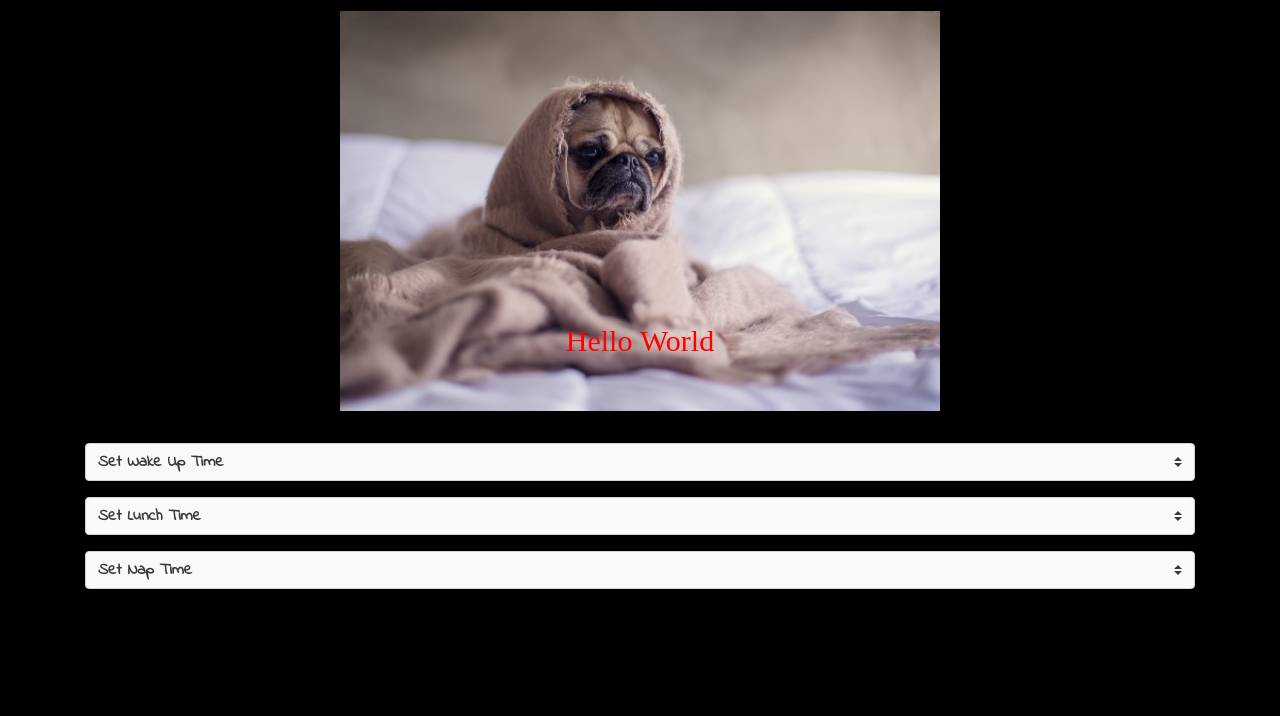
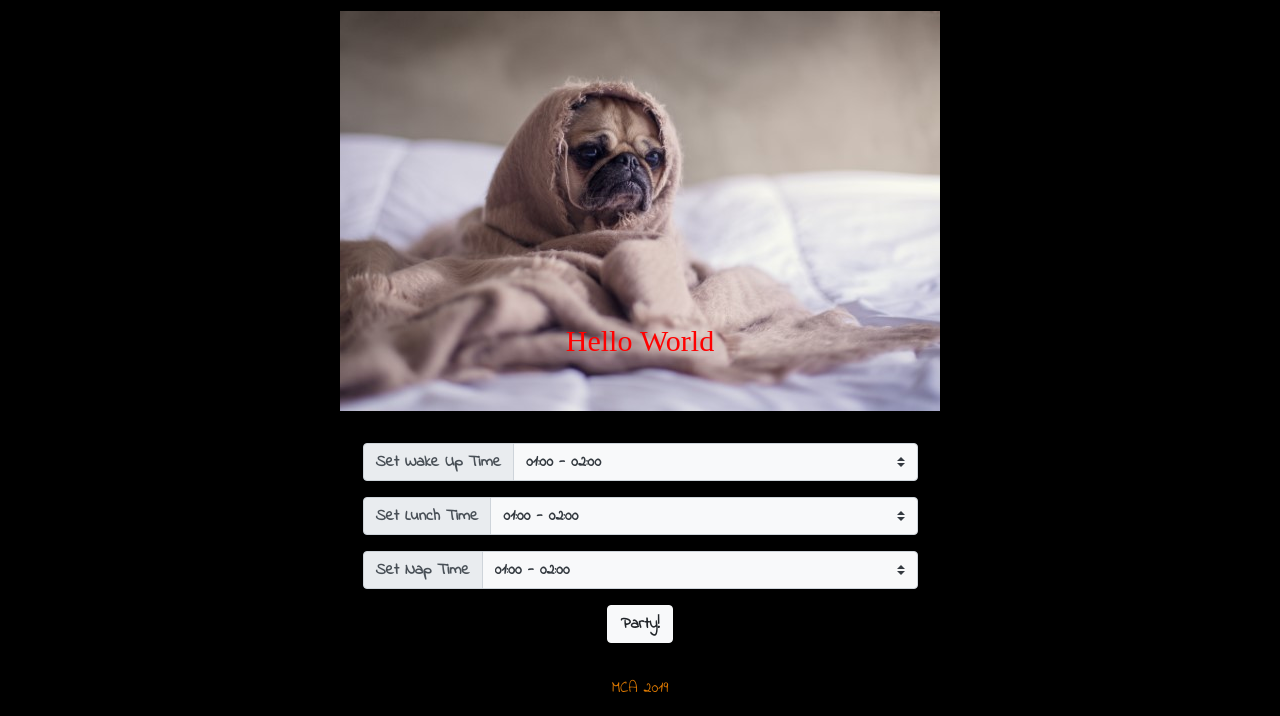
Before and after one commit to mehmetcanaygun/funclock, a plain HTML site: page index.html in a window 1280 px wide. Shown: the part 410-1126 px from the top of the page. Before the commit the page ends 1015 px from the top, so only its background shows below. Drawn offline with nearby package versions, Linux system fonts and the light colour scheme.

Commit message:
Select inputs & Party button on layout

```diff
--- a/index.html
+++ b/index.html
@@ -33,39 +33,125 @@
       <i id="rotating-puppy-icon" class="fas fa-dog fa-3x m-4"></i>
       <div id="time-wrapper" class="text-center m-4 display-2"></div>
       <canvas id="my-canvas" width="600" height="400" class="m-4"></canvas>
-      <div class="input-group mb-3">
+      <div class="input-group mb-3 w-50">
+        <div class="input-group-prepend">
+          <label
+            class="input-group-text font-weight-bold"
+            for="inputGroupSelect01"
+            >Set Wake Up Time</label
+          >
+        </div>
         <select
           class="custom-select font-weight-bold text-dark bg-light"
           id="inputGroupSelect01"
         >
-          <option selected>Set Wake Up Time</option>
-          <option value="1">One</option>
-          <option value="2">Two</option>
-          <option value="3">Three</option>
+          <option value="1">01:00 - 02:00</option>
+          <option value="1">02:00 - 03:00</option>
+          <option value="1">03:00 - 04:00</option>
+          <option value="1">04:00 - 05:00</option>
+          <option value="1">05:00 - 06:00</option>
+          <option value="1">06:00 - 07:00</option>
+          <option value="1">07:00 - 08:00</option>
+          <option value="1">08:00 - 09:00</option>
+          <option value="1">09:00 - 10:00</option>
+          <option value="1">10:00 - 11:00</option>
+          <option value="1">11:00 - 12:00</option>
+          <option value="1">12:00 - 13:00</option>
+          <option value="1">13:00 - 14:00</option>
+          <option value="1">14:00 - 15:00</option>
+          <option value="1">15:00 - 16:00</option>
+          <option value="1">16:00 - 17:00</option>
+          <option value="1">17:00 - 18:00</option>
+          <option value="1">18:00 - 19:00</option>
+          <option value="1">19:00 - 20:00</option>
+          <option value="1">20:00 - 21:00</option>
+          <option value="1">21:00 - 22:00</option>
+          <option value="1">22:00 - 23:00</option>
+          <option value="1">23:00 - 00:00</option>
+          <option value="1">00:00 - 01:00</option>
         </select>
       </div>
-      <div class="input-group mb-3">
+      <div class="input-group mb-3 w-50">
+        <div class="input-group-prepend">
+          <label
+            class="input-group-text font-weight-bold"
+            for="inputGroupSelect01"
+            >Set Lunch Time</label
+          >
+        </div>
         <select
           class="custom-select font-weight-bold text-dark bg-light"
           id="inputGroupSelect01"
         >
-          <option selected>Set Lunch Time</option>
-          <option value="1">One</option>
-          <option value="2">Two</option>
-          <option value="3">Three</option>
+          <option value="1">01:00 - 02:00</option>
+          <option value="1">02:00 - 03:00</option>
+          <option value="1">03:00 - 04:00</option>
+          <option value="1">04:00 - 05:00</option>
+          <option value="1">05:00 - 06:00</option>
+          <option value="1">06:00 - 07:00</option>
+          <option value="1">07:00 - 08:00</option>
+          <option value="1">08:00 - 09:00</option>
+          <option value="1">09:00 - 10:00</option>
+          <option value="1">10:00 - 11:00</option>
+          <option value="1">11:00 - 12:00</option>
+          <option value="1">12:00 - 13:00</option>
+          <option value="1">13:00 - 14:00</option>
+          <option value="1">14:00 - 15:00</option>
+          <option value="1">15:00 - 16:00</option>
+          <option value="1">16:00 - 17:00</option>
+          <option value="1">17:00 - 18:00</option>
+          <option value="1">18:00 - 19:00</option>
+          <option value="1">19:00 - 20:00</option>
+          <option value="1">20:00 - 21:00</option>
+          <option value="1">21:00 - 22:00</option>
+          <option value="1">22:00 - 23:00</option>
+          <option value="1">23:00 - 00:00</option>
+          <option value="1">00:00 - 01:00</option>
         </select>
       </div>
-      <div class="input-group mb-3">
+      <div class="input-group mb-3 w-50">
+        <div class="input-group-prepend">
+          <label
+            class="input-group-text font-weight-bold"
+            for="inputGroupSelect01"
+            >Set Nap Time</label
+          >
+        </div>
         <select
           class="custom-select font-weight-bold text-dark bg-light"
           id="inputGroupSelect01"
         >
-          <option selected>Set Nap Time</option>
-          <option value="1">One</option>
-          <option value="2">Two</option>
-          <option value="3">Three</option>
+          <option value="1">01:00 - 02:00</option>
+          <option value="1">02:00 - 03:00</option>
+          <option value="1">03:00 - 04:00</option>
+          <option value="1">04:00 - 05:00</option>
+          <option value="1">05:00 - 06:00</option>
+          <option value="1">06:00 - 07:00</option>
+          <option value="1">07:00 - 08:00</option>
+          <option value="1">08:00 - 09:00</option>
+          <option value="1">09:00 - 10:00</option>
+          <option value="1">10:00 - 11:00</option>
+          <option value="1">11:00 - 12:00</option>
+          <option value="1">12:00 - 13:00</option>
+          <option value="1">13:00 - 14:00</option>
+          <option value="1">14:00 - 15:00</option>
+          <option value="1">15:00 - 16:00</option>
+          <option value="1">16:00 - 17:00</option>
+          <option value="1">17:00 - 18:00</option>
+          <option value="1">18:00 - 19:00</option>
+          <option value="1">19:00 - 20:00</option>
+          <option value="1">20:00 - 21:00</option>
+          <option value="1">21:00 - 22:00</option>
+          <option value="1">22:00 - 23:00</option>
+          <option value="1">23:00 - 00:00</option>
+          <option value="1">00:00 - 01:00</option>
         </select>
       </div>
+      <button type="button" class="btn btn-light font-weight-bold">
+        Party!
+      </button>
+      <hr />
+      <p>MCA 2019</p>
     </div>
 
     <script src="script.js"></script>
--- a/style.css
+++ b/style.css
@@ -12,6 +12,10 @@ body {
 
 #time-wrapper {
   font-family: "Monoton", cursive;
+}
+
+.input-group {
+  margin: 0 auto;
 }
 
 @-moz-keyframes spin {
```
